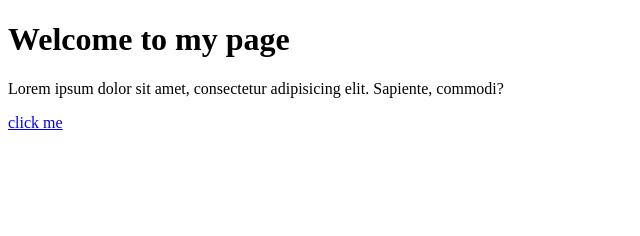
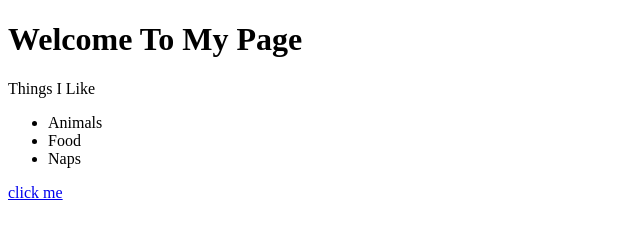
Before and after one commit to erincpaterson/erincpaterson.github.io, a plain HTML site: page index.html in a window 1280 px wide. Shown: the whole page, without its empty margins (0-640 px from the left). Drawn offline with Linux system fonts and the light colour scheme.

Commit message:
Update index.html

```diff
--- a/index.html
+++ b/index.html
@@ -6,9 +6,13 @@
     <title>Erin's Website</title>
 </head>
 <body>
-    <h1>Welcome to my page</h1>
-<p>Lorem ipsum dolor sit amet, consectetur adipisicing elit. Sapiente, commodi?
-</p>
+    <h1>Welcome To My Page</h1>
+<p>Things I Like</p>
+<ul>
+    <li>Animals</li>
+    <li>Food</li>
+    <li>Naps</li>
+</ul>
 <a href="http://google.com">click me</a>
 </body>
 </html>
```
